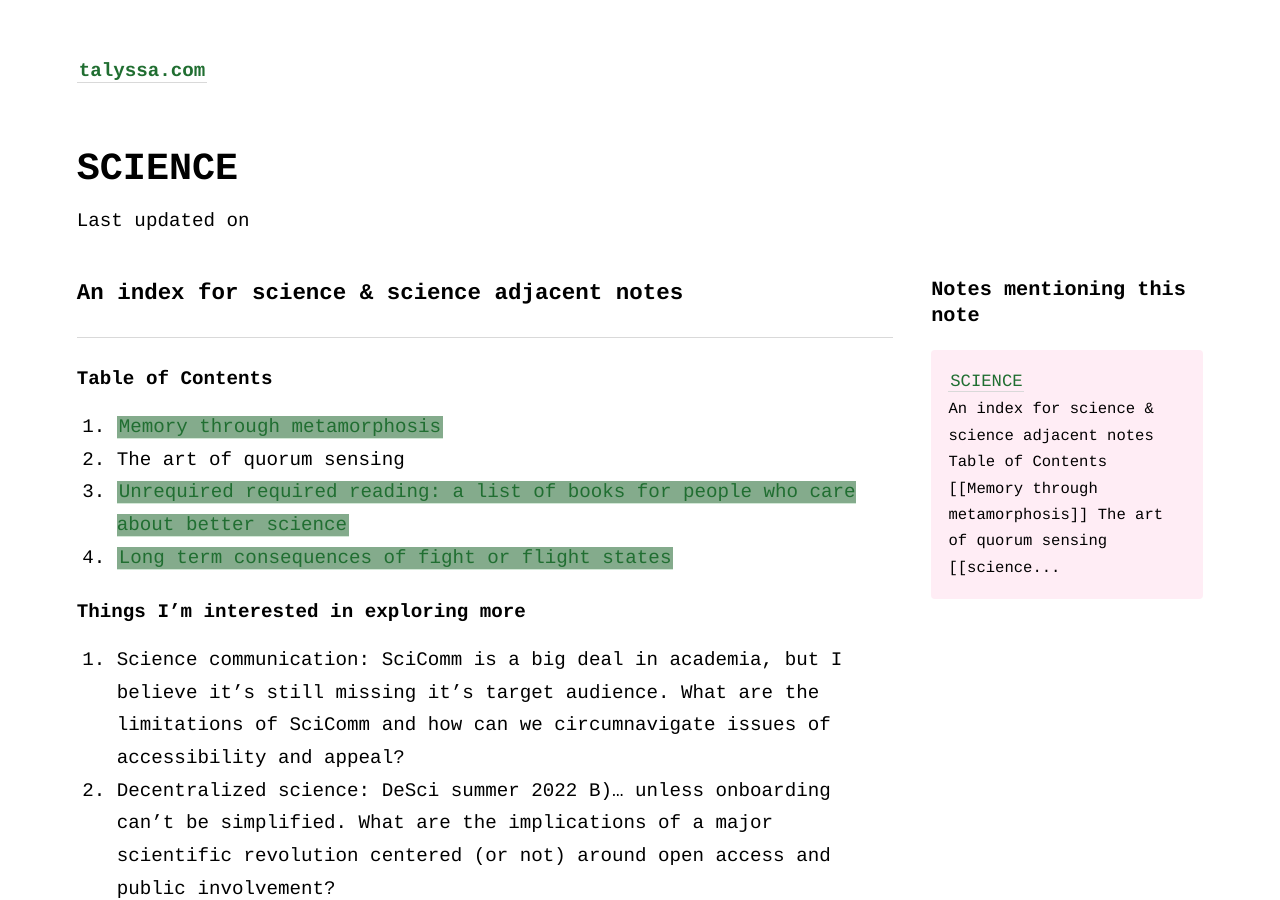
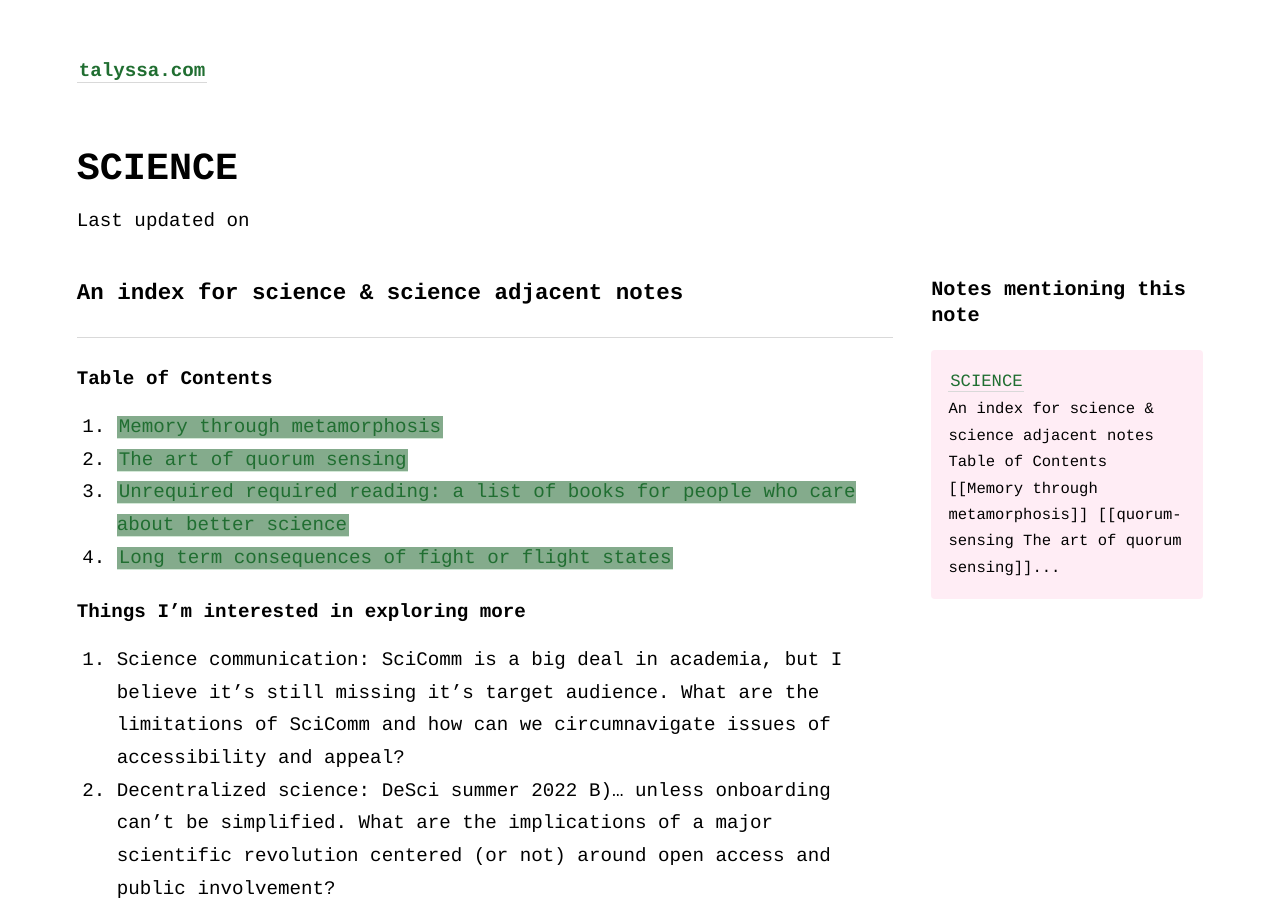
Before and after one commit to geminiworms/talyssagarden.github.io, a Jekyll site: the page built from _notes/science.md, in a window 1280 px wide and 900 px high. Built offline with Jekyll 4.4.1, drawn with Linux system fonts in a browser that asks for light colours; comment, search, counter and statistics services are not loaded.

Commit message:
Update science.md

```diff
--- a/_notes/science.md
+++ b/_notes/science.md
@@ -5,7 +5,7 @@ title: SCIENCE
 <hr>
 #### Table of Contents
 1. [[Memory through metamorphosis]]
-2. The art of quorum sensing
+2. [[quorum-sensing|The art of quorum sensing]]
 3. [[science reading|Unrequired required reading: a list of books for people who care about better science]]
 4. [[fight-or-flight|Long term consequences of fight or flight states]]
 
```
